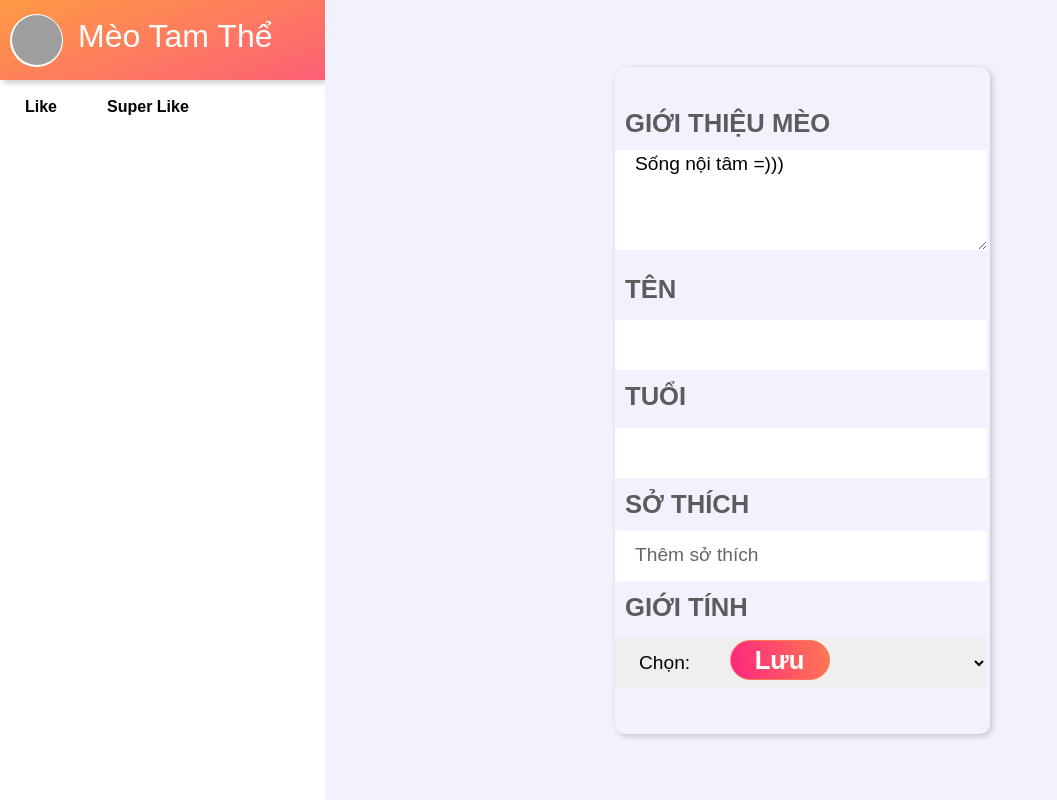
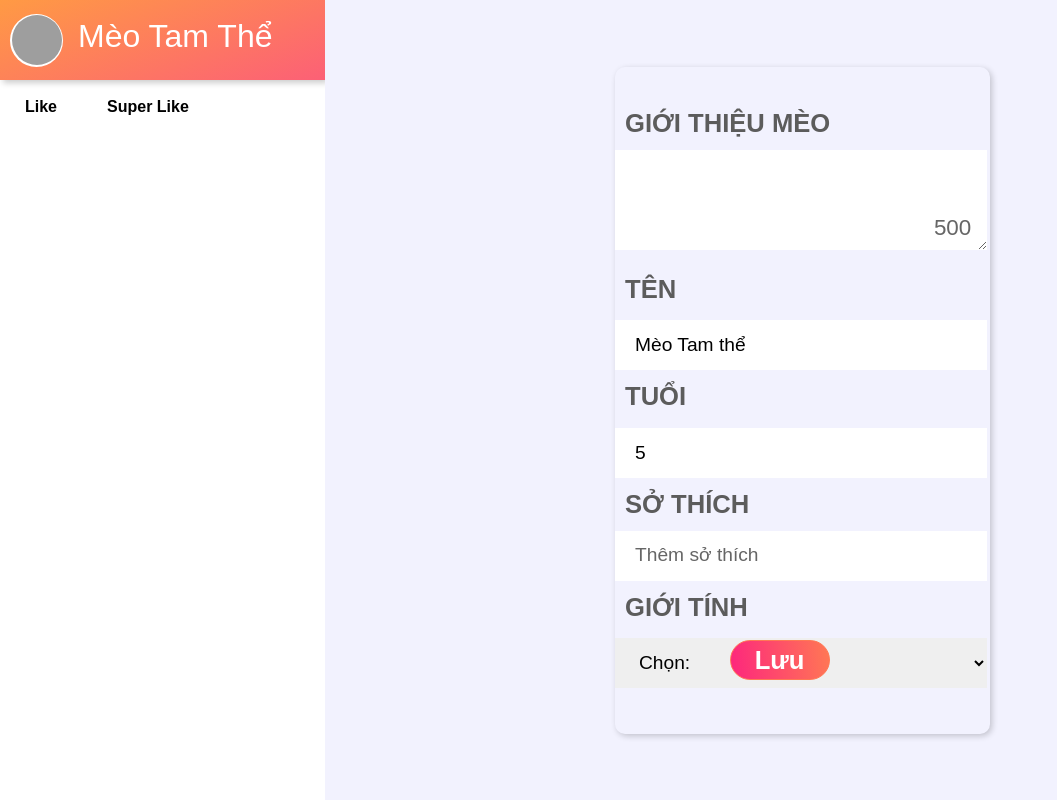
Before and after one commit to MinhTriet2104/TinderCat, a React (Create React App) app: page /change in a window 1280 px wide. Shown: the whole page, without its empty margins (0-1057 px from the left). Built offline with nearby package versions, Linux system fonts and the light colour scheme; grey boxes are pictures that could not be loaded.

Commit message:
css, link..

```diff
--- a/src/containers/Profile/ChangeProfile.js
+++ b/src/containers/Profile/ChangeProfile.js
@@ -1,13 +1,16 @@
-import React from "react";
+import React, { Component } from "react";
 
 import Link from "../../common/CustomLink";
 
 import "./ChangeProfile.scss";
-
-const ChangeProfile = () => {
-
-  const handleDescriptionChange = () => {}
-
+class ChangeProfile extends Component {
+  constructor(props) {
+    super(props);
+    this.state = {
+      count: 500,
+    };
+  }
+  render() {
     return (
       <div className="all">
         <div className="ChangeInfo">
@@ -22,11 +25,13 @@ const ChangeProfile = () => {
                 name="message"
                 rows="10"
                 cols="30"
-              maxLength="500"
-              value="Sống nội tâm =)))"
-              onChange={handleDescriptionChange}
-            >
-            </textarea>
+                maxLength="488"
+                defaultValue=""
+                onKeyPress={() =>
+                  this.setState({ count: this.state.count - 1 })
+                }
+              />
+              <p className="countText"> {this.state.count} </p>
 
               <label htmlFor="nameAbout"> TÊN</label>
 
@@ -34,7 +39,10 @@ const ChangeProfile = () => {
                 name="nameAbout"
                 className="nameAbout"
                 type="text"
-              maxLength="500"/>
+                maxLength="500"
+                defaultValue="Mèo Tam thể "
+              />
+
               <label htmlFor="ageAbout"> TUỔI</label>
 
               <input
@@ -42,12 +50,11 @@ const ChangeProfile = () => {
                 className="ageAbout"
                 type="text"
                 maxLength="500"
+                defaultValue="5"
               />
               <label htmlFor="hobbyAbout"> SỞ THÍCH</label>
               <Link className="LinkH" to="/hobby">
-            <div
-              className="hobbyAbout"
-            > Thêm sở thích</div>
+                <div className="hobbyAbout"> Thêm sở thích</div>
               </Link>
               <label htmlFor="ganderAbout"> GIỚI TÍNH</label>
               <div className="Select_na">
@@ -62,11 +69,14 @@ const ChangeProfile = () => {
               </div>
             </div>
 
-        <Link to="/profile"><button className="btnSave">Lưu</button></Link>
+            <Link to="/profile">
+              <button className="btnSave">Lưu</button>
+            </Link>
           </div>
         </div>
       </div>
     );
-};
+  }
+}
 
 export default ChangeProfile;
--- a/src/containers/Profile/ChangeProfile.scss
+++ b/src/containers/Profile/ChangeProfile.scss
@@ -102,6 +102,13 @@
       .hobbyAbout:hover{
         color:  #ff7854;
       }
+      .countText{
+        color: #666666;
+        font-size: .7em;
+       position: absolute;
+       top:15%;
+       right: 5%;
+      }
      }
 
 
--- a/src/containers/Profile/Hobby/Hobby.js
+++ b/src/containers/Profile/Hobby/Hobby.js
@@ -1,19 +1,25 @@
-import React from "react";
+import React, { Component } from 'react';
 
 import Link from "../../../common/CustomLink";
 
 import "./Hobby.scss";
-
-const Hobby = () => {
-  return (
-    <div className="SelectHobby">
+class Hobby extends Component {
+  constructor(props) {
+    super(props);
+    this.state = {
+      count: 0
+    };
+  }
+  render() {
+    return (
+      <div className="SelectHobby">
       <div className="CardMask"></div>
 
       <div className="CardBody">
         <div className="EditHobby">
           {" "}
           Sửa sở thích{" "}
-          <Link className="linkD" to="/profile">
+          <Link className="linkD" to="/change">
             <span className="Done">Xong</span>{" "}
           </Link>{" "}
         </div>
@@ -23,16 +29,17 @@ const Hobby = () => {
         </div>
         <div className="NumberHobby">
           {" "}
-          SỞ THÍCH <span className="num">(0/5)</span>{" "}
+          SỞ THÍCH <span className="num">({this.state.count}/5)</span>{" "}
         </div>
-        <button className="hobby">Đồ ăn</button>
-        <button className="hobby">Leo núi</button>
-        <button className="hobby">Thể thao điện tử</button>
-        <button className="hobby">Tour ẩm thực</button>
-        <button className="hobby">KaraoKe</button>
+        <button className="hobby" onClick={() => this.setState({ count: this.state.count + 1 })}>Đồ ăn</button>
+        <button className="hobby" onClick={() => this.setState({ count: this.state.count + 1 })}>Leo núi</button>
+        <button className="hobby" onClick={() => this.setState({ count: this.state.count + 1 })}>Thể thao điện tử</button>
+        <button className="hobby" onClick={() => this.setState({ count: this.state.count + 1 })}>Tour ẩm thực</button>
+        <button className="hobby" onClick={() => this.setState({ count: this.state.count + 1 })}>KaraoKe</button>
       </div>
     </div>
-  );
-};
+    );
+  }
+}
 
 export default Hobby;
```
Lines whose indentation alone changed are shown as unchanged.
